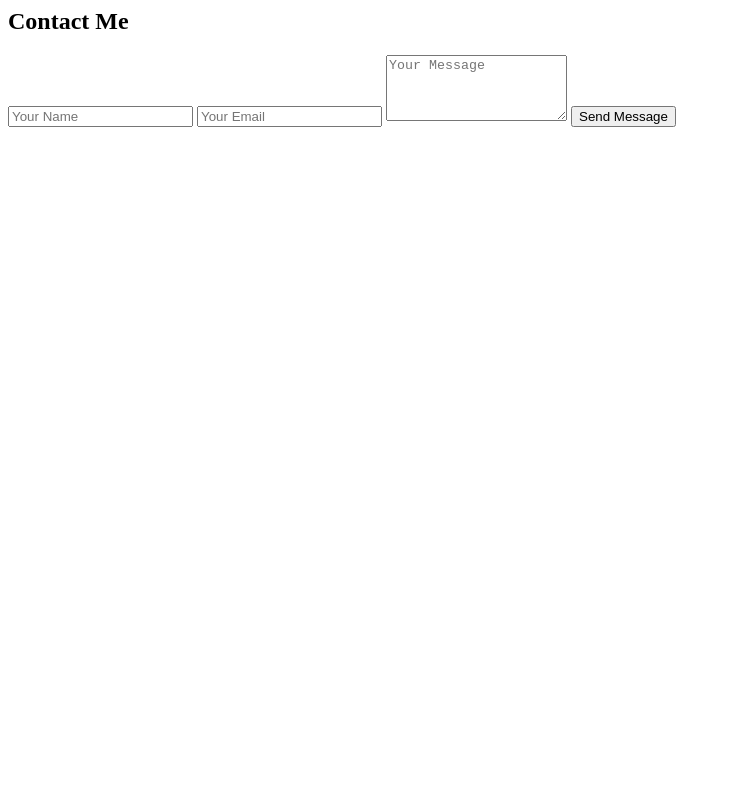
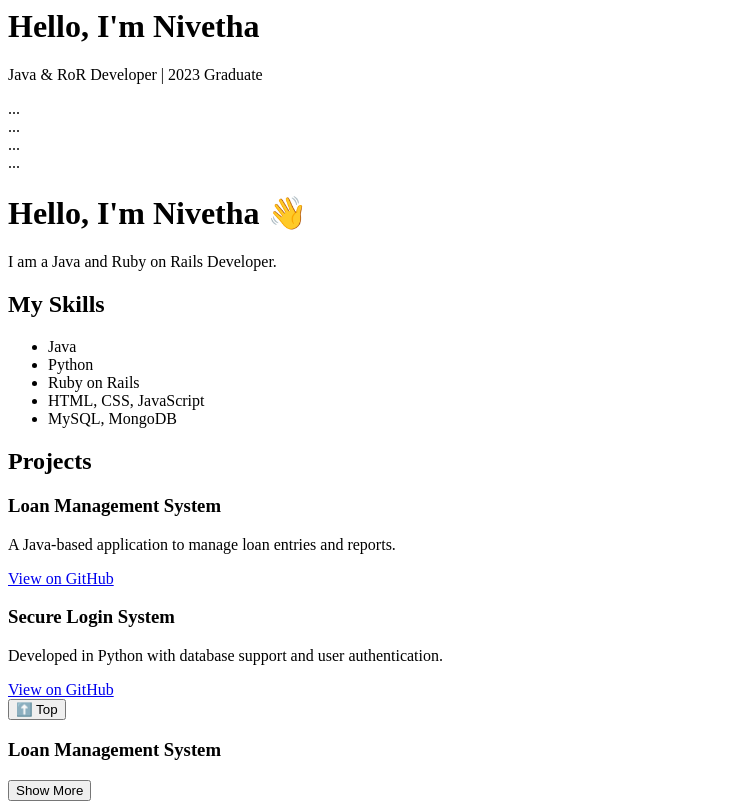
Before and after one commit to nivethasivaraj-lab/nivetha-portfolio, a plain HTML site: page index.html in a window 1280 px wide. Shown: the top 805 px of the page, without its empty margins (0-731 px from the left). Drawn offline with Linux system fonts and the light colour scheme; files that its build step writes are made by us from their sources.

Commit message:
Add files via upload

```diff
--- /dev/null
+++ b/Script.js
@@ -0,0 +1,21 @@
+// Scroll to Top Button
+window.onscroll = function () {
+  const btn = document.getElementById("topBtn");
+  btn.style.display = window.scrollY > 200 ? "block" : "none";
+};
+
+function scrollToTop() {
+  window.scrollTo({ top: 0, behavior: 'smooth' });
+}
+
+// Toggle Project Details
+function toggleDetails(btn, id) {
+  const detail = document.getElementById(id);
+  if (detail.style.display === "none") {
+    detail.style.display = "block";
+    btn.innerText = "Show Less";
+  } else {
+    detail.style.display = "none";
+    btn.innerText = "Show More";
+  }
+}
--- a/index.html
+++ b/index.html
@@ -1,5 +1,73 @@
-<meta name="viewport" content="width=device-width, initial-scale=1.0">
 
+<title>Nivetha | Developer Portfolio</title>
+<!-- index.html -->
+<html>
+  <head>
+    <title>Nivetha | Developer Portfolio</title>
+    <link rel="stylesheet" href="css/style.css">
+  </head>
+  <body>
+    <header>
+      <h1>Hello, I'm Nivetha </h1>
+      <p>Java & RoR Developer | 2023 Graduate</p>
+    </header>
+
+    <section id="about">...</section>
+    <section id="skills">...</section>
+    <section id="projects">...</section>
+    <section id="contact">...</section>
+
+    <script src="js/script.js"></script>
+  </body>
+</html>
+<body>
+<button onclick="scrollToTop()" id="topBtn" title="Go to top">⬆️ Top</button>
+<script src="script.js"></script>
+
+  <h1>Hello, I'm Nivetha 👋</h1>
+  <p>I am a Java and Ruby on Rails Developer.</p>
+
+  <!-- Skills Section -->
+  <section id="skills">
+    <h2>My Skills</h2>
+    <ul>
+      <li>Java</li>
+      <li>Python</li>
+      <li>Ruby on Rails</li>
+      <li>HTML, CSS, JavaScript</li>
+      <li>MySQL, MongoDB</li>
+    </ul>
+  </section>
+
+  <!-- Projects Section -->
+  <section id="projects">
+    <h2>Projects</h2>
+    <div class="project-card">
+      <h3>Loan Management System</h3>
+      <p>A Java-based application to manage loan entries and reports.</p>
+      <a href="https://github.com/your-github/loan-management" target="_blank">View on GitHub</a>
+    </div>
+
+    <div class="project-card">
+      <h3>Secure Login System</h3>
+      <p>Developed in Python with database support and user authentication.</p>
+      <a href="https://github.com/your-github/secure-login" target="_blank">View on GitHub</a>
+    </div>
+  </section>
+</body>
+<!-- Scroll to Top Button -->
+<button onclick="scrollToTop()" id="topBtn" title="Go to top">⬆️ Top</button>
+
+<!-- Include JavaScript -->
+<script src="script.js"></script>
+<div class="project-card">
+  <h3>Loan Management System</h3>
+  <button onclick="toggleDetails(this, 'loan-details')">Show More</button>
+  <div id="loan-details" style="display: none;">
+    <p>A Java-based application to manage loan entries and reports.</p>
+    <a href="https://github.com/your-github/loan-management" target="_blank">View on GitHub</a>
+  </div>
+</div>
 <!-- Contact Section -->
 <section id="contact">
   <h2>Contact Me</h2>
```
